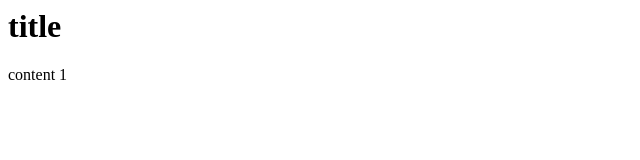
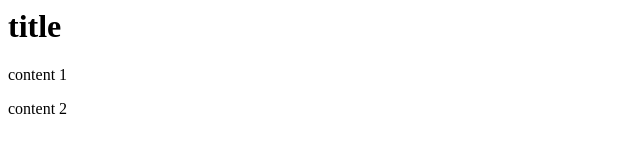
Before and after one commit to codinglucid/gitproject2, a plain HTML site: page index.html in a window 1280 px wide. Shown: the full height of the page, 0-640 px from the left. Drawn offline with Linux system fonts and the light colour scheme.

Commit message:
add in content 2

```diff
--- a/index.html
+++ b/index.html
@@ -5,6 +5,7 @@
   <body>
     <h1>title</h1>
     <p>content 1</p>
+    <p>content 2</p>
   </body>
 
 
```
